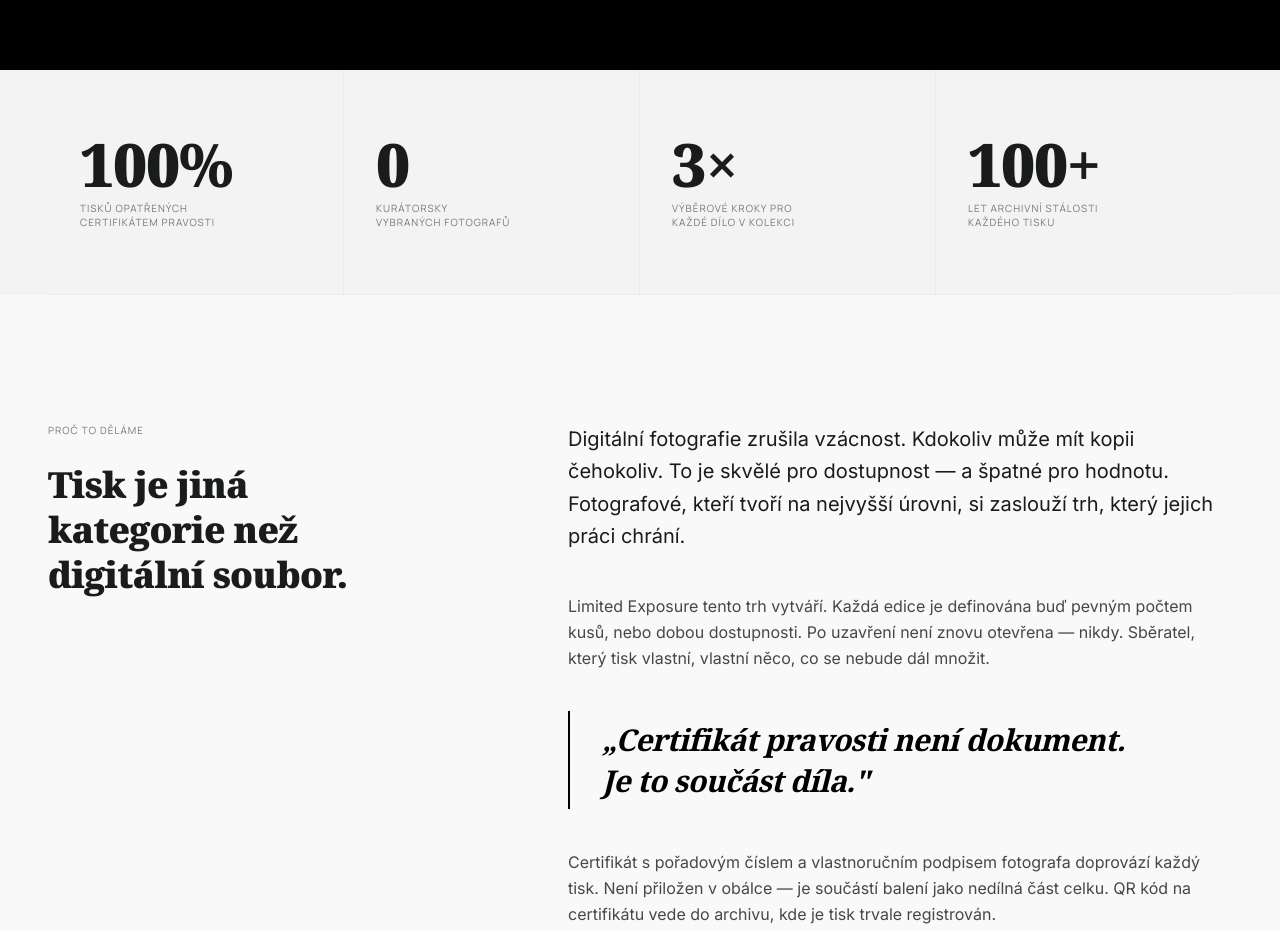
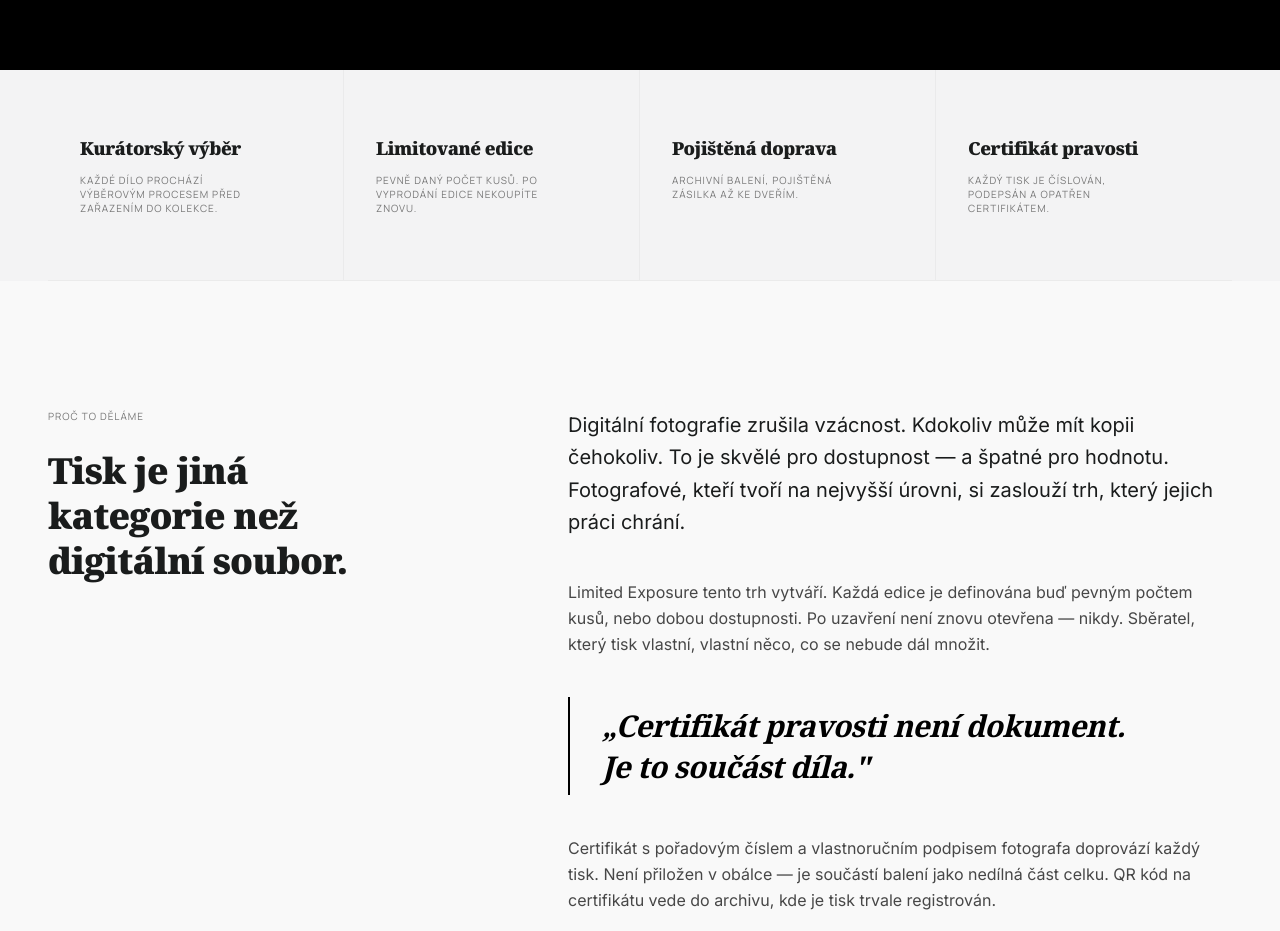
Before and after one commit to homolkamarek98-pixel/limited_exposure, a Next.js app: page /about in a window 1280 px wide. Shown: the part 940-1871 px from the top of the page. Built offline with nearby package versions, Linux system fonts and the light colour scheme; no server answers; the database is empty.

Commit message:
feat: pilíře místo čísel — Kurátorský výběr, Limitované edice, Pojištěná doprava, Certifikát pravosti

```diff
--- a/src/app/about/page.tsx
+++ b/src/app/about/page.tsx
@@ -1,17 +1,10 @@
 import Nav from "@/components/Nav";
 import Footer from "@/components/Footer";
 import Link from "next/link";
-import { prisma } from "@/lib/prisma";
 
 export const dynamic = "force-dynamic";
 
-async function getData() {
-  const photographerCount = await prisma.photographer.count();
-  return { photographerCount };
-}
-
 export default async function AboutPage() {
-  const { photographerCount } = await getData();
 
   return (
     <>
@@ -47,17 +40,17 @@ export default async function AboutPage() {
           <div className="max-w-screen-2xl mx-auto px-6 md:px-12">
             <div className="grid grid-cols-2 md:grid-cols-4 divide-x divide-outline-variant/20 border-b border-outline-variant/20">
               {[
-                { value: "100%", label: "Tisků opatřených certifikátem pravosti" },
-                { value: `${photographerCount}`, label: "Kurátorsky vybraných fotografů" },
-                { value: "3×", label: "Výběrové kroky pro každé dílo v kolekci" },
-                { value: "100+", label: "Let archivní stálosti každého tisku" },
-              ].map(({ value, label }) => (
-                <div key={label} className="px-8 py-12 md:py-16 space-y-2">
-                  <div className="serif-display text-5xl md:text-6xl font-black tracking-tighter">
-                    {value}
+                { title: "Kurátorský výběr", body: "Každé dílo prochází výběrovým procesem před zařazením do kolekce." },
+                { title: "Limitované edice", body: "Pevně daný počet kusů. Po vyprodání edice nekoupíte znovu." },
+                { title: "Pojištěná doprava", body: "Archivní balení, pojištěná zásilka až ke dveřím." },
+                { title: "Certifikát pravosti", body: "Každý tisk je číslován, podepsán a opatřen certifikátem." },
+              ].map(({ title, body }) => (
+                <div key={title} className="px-8 py-12 md:py-16 space-y-3">
+                  <div className="font-headline text-lg font-black tracking-tight">
+                    {title}
                   </div>
-                  <div className="font-label text-[10px] uppercase tracking-widest text-outline leading-snug max-w-[140px]">
-                    {label}
+                  <div className="font-label text-[10px] uppercase tracking-widest text-outline leading-snug max-w-[180px]">
+                    {body}
                   </div>
                 </div>
               ))}
--- a/src/app/page.tsx
+++ b/src/app/page.tsx
@@ -8,7 +8,7 @@ import { prisma } from "@/lib/prisma";
 export const dynamic = "force-dynamic";
 
 async function getData() {
-  const [risingTalents, signatureList, stats] = await Promise.all([
+  const [risingTalents, signatureList] = await Promise.all([
     prisma.edition.findMany({
       where: { tier: "RISING_TALENT" },
       include: { photo: { include: { photographer: { include: { user: { select: { id: true, name: true } } } } } } },
@@ -21,27 +21,16 @@ async function getData() {
       orderBy: { photo: { photographer: { totalSales: "desc" } } },
       take: 1,
     }),
-    Promise.all([
-      prisma.photographer.findMany({ select: { totalSales: true } }),
-      prisma.edition.count(),
-      prisma.photographer.count(),
-    ]),
   ]);
-
-  const [photographers, editionCount, photographerCount] = stats;
-  const totalSales = photographers.reduce((sum, p) => sum + p.totalSales, 0);
 
   return {
     risingTalents,
     signature: signatureList[0] ?? null,
-    totalSales,
-    editionCount,
-    photographerCount,
   };
 }
 
 export default async function HomePage() {
-  const { risingTalents, signature, totalSales, editionCount, photographerCount } = await getData();
+  const { risingTalents, signature } = await getData();
 
   return (
     <>
@@ -90,18 +79,17 @@ export default async function HomePage() {
         </section>
 
         {/* ── Social proof bar ───────────────────────────── */}
-        <section className="bg-primary text-on-primary py-6">
+        <section className="bg-primary text-on-primary py-5">
           <div className="max-w-screen-2xl mx-auto px-6 md:px-12">
-            <div className="flex flex-wrap justify-center md:justify-between items-center gap-8 md:gap-0 divide-x divide-on-primary/20">
+            <div className="flex flex-wrap justify-center md:justify-between items-center gap-0 divide-x divide-on-primary/20">
               {[
-                { value: `${totalSales}+`, label: "Prodané tisky" },
-                { value: photographerCount.toString(), label: "Vybraní fotografové" },
-                { value: editionCount.toString(), label: "Aktivní edice" },
-                { value: "100%", label: "Certifikované tisky" },
-              ].map(({ value, label }) => (
-                <div key={label} className="flex-1 text-center px-6 min-w-[140px]">
-                  <div className="serif-display text-3xl md:text-4xl font-black">{value}</div>
-                  <div className="font-label text-[10px] uppercase tracking-widest text-on-primary/60 mt-1">{label}</div>
+                "Kurátorský výběr",
+                "Limitované edice",
+                "Pojištěná doprava",
+                "Certifikát pravosti",
+              ].map((label) => (
+                <div key={label} className="flex-1 text-center px-6 py-4 min-w-[140px]">
+                  <span className="font-label text-[10px] md:text-xs uppercase tracking-widest text-on-primary/80">{label}</span>
                 </div>
               ))}
             </div>
```
